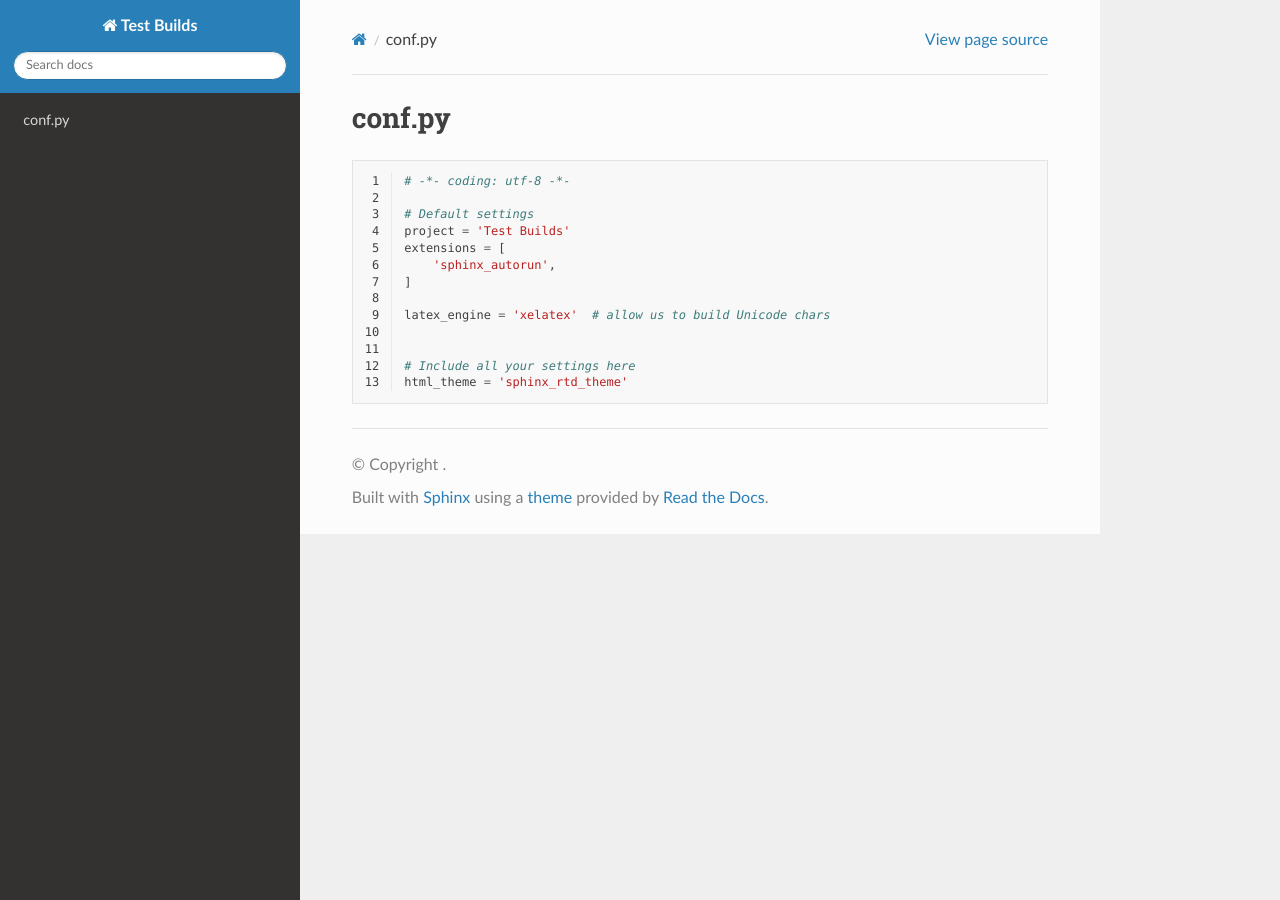
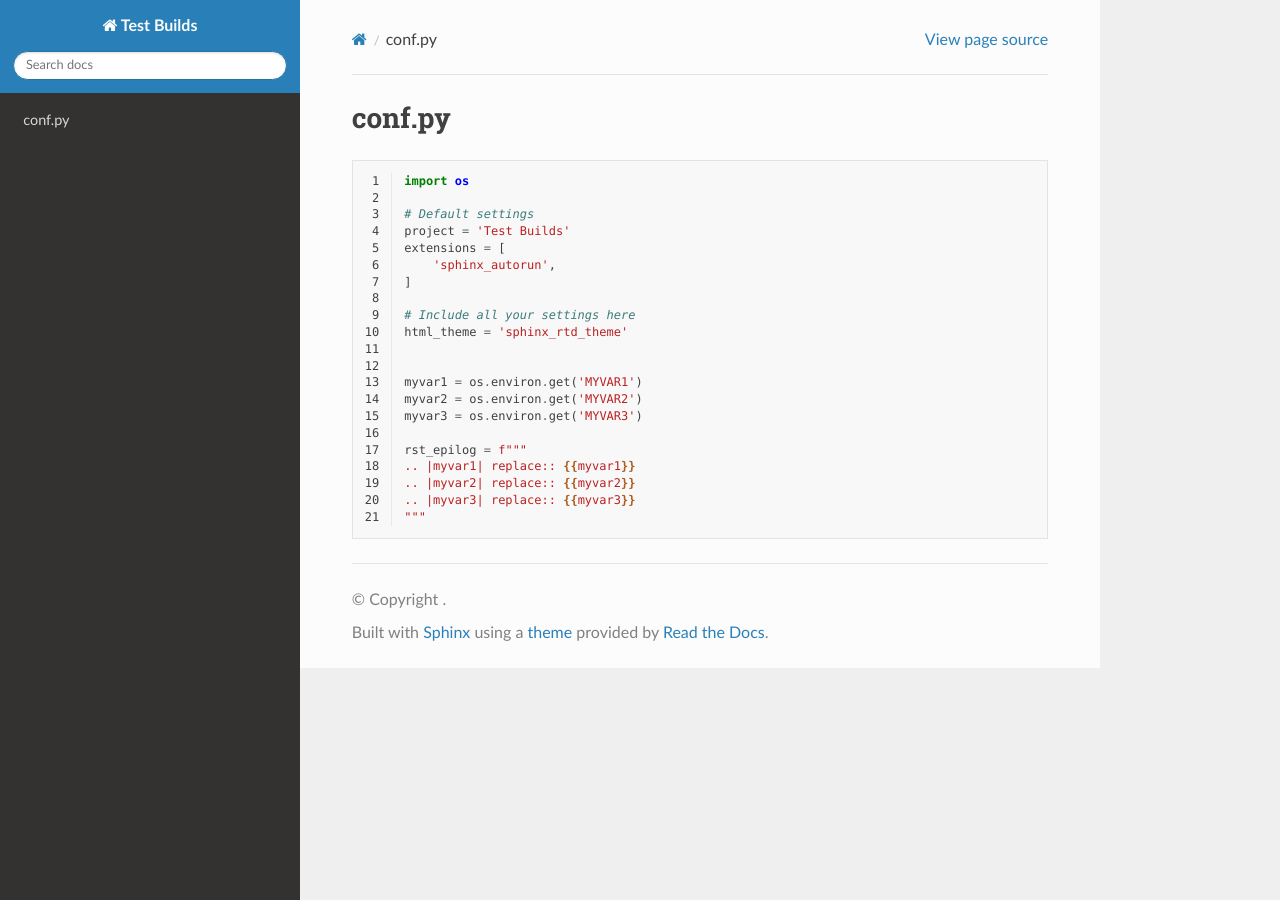
Before and after one commit to readthedocs/test-builds, a Sphinx documentation site: the page built from docs/conf.rst, in a window 1280 px wide. Built offline with Sphinx 7.4.7 and the Read the Docs theme 2.0.0, drawn with Linux system fonts in a browser that asks for light colours.

Commit message:
Use environment variables in the config file with `build.jobs`

```diff
--- a/docs/conf.py
+++ b/docs/conf.py
@@ -1,4 +1,4 @@
-# -*- coding: utf-8 -*-
+import os
 
 # Default settings
 project = 'Test Builds'
@@ -6,8 +6,16 @@ extensions = [
     'sphinx_autorun',
 ]
 
-latex_engine = 'xelatex'  # allow us to build Unicode chars
+# Include all your settings here
+html_theme = 'sphinx_rtd_theme'
 
 
-# Include all your settings here
-html_theme = 'sphinx_rtd_theme'
+myvar1 = os.environ.get('MYVAR1')
+myvar2 = os.environ.get('MYVAR2')
+myvar3 = os.environ.get('MYVAR3')
+
+rst_epilog = f"""
+.. |myvar1| replace:: {{myvar1}}
+.. |myvar2| replace:: {{myvar2}}
+.. |myvar3| replace:: {{myvar3}}
+"""
```
Also changed, not shown: docs/index.rst (+15 -3 lines), .readthedocs.yaml.
